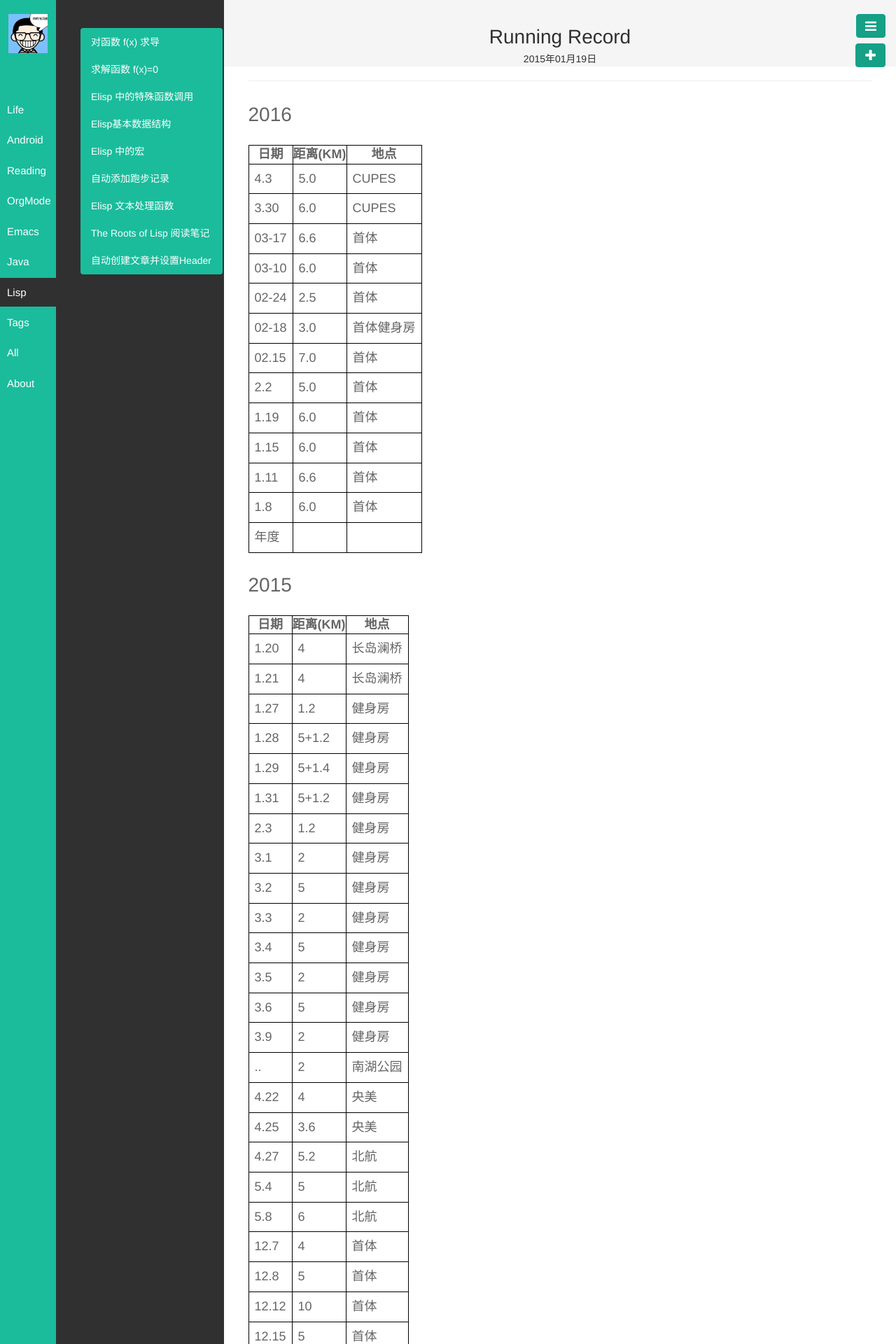
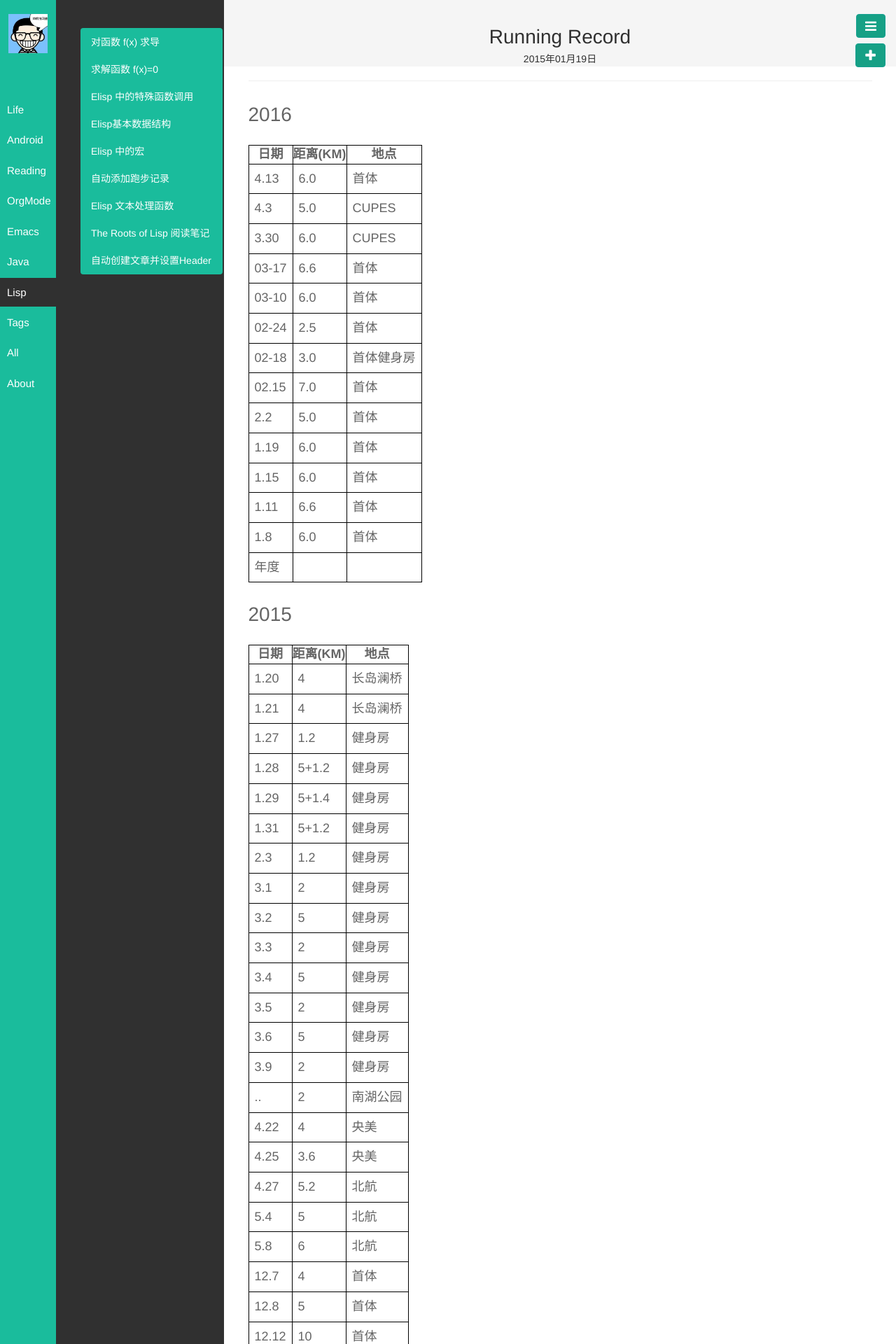
Before and after one commit to byrlx/byrlx.github.io, a Jekyll site: the page built from _posts/Other/2015-01-19-Running-Record.html, in a window 1280 px wide. Shown: the top 1920 px of the page at 70% size. Built offline with Jekyll 4.4.1, drawn with Linux system fonts in a browser that asks for light colours.

Commit message:
update blog

```diff
--- a/_posts/Other/2015-01-19-Running-Record.html
+++ b/_posts/Other/2015-01-19-Running-Record.html
@@ -26,6 +26,12 @@
 </tr>
 </thead>
 <tbody>
+<tr>
+<td class="org-right">4.13</td>
+<td class="org-right">6.0</td>
+<td class="org-left">首体</td>
+</tr>
+
 <tr>
 <td class="org-right">4.3</td>
 <td class="org-right">5.0</td>
--- a/org/Other/2015-01-19-Running-Record.org
+++ b/org/Other/2015-01-19-Running-Record.org
@@ -16,6 +16,7 @@
 * 2016
 |  日期 | 距离(KM) | 地点       |
 |-------+----------+------------|
+|  4.13 |      6.0 | 首体       |
 |   4.3 |      5.0 | CUPES      |
 |  3.30 |      6.0 | CUPES      |
 | 03-17 |      6.6 | 首体       |
```
